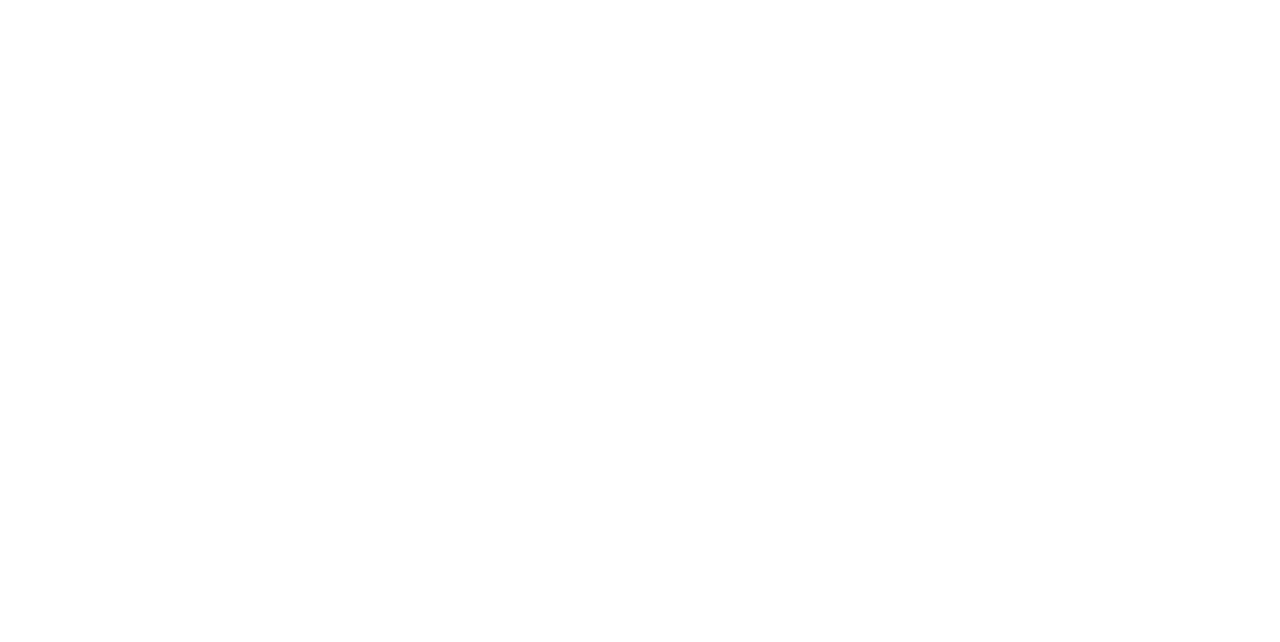
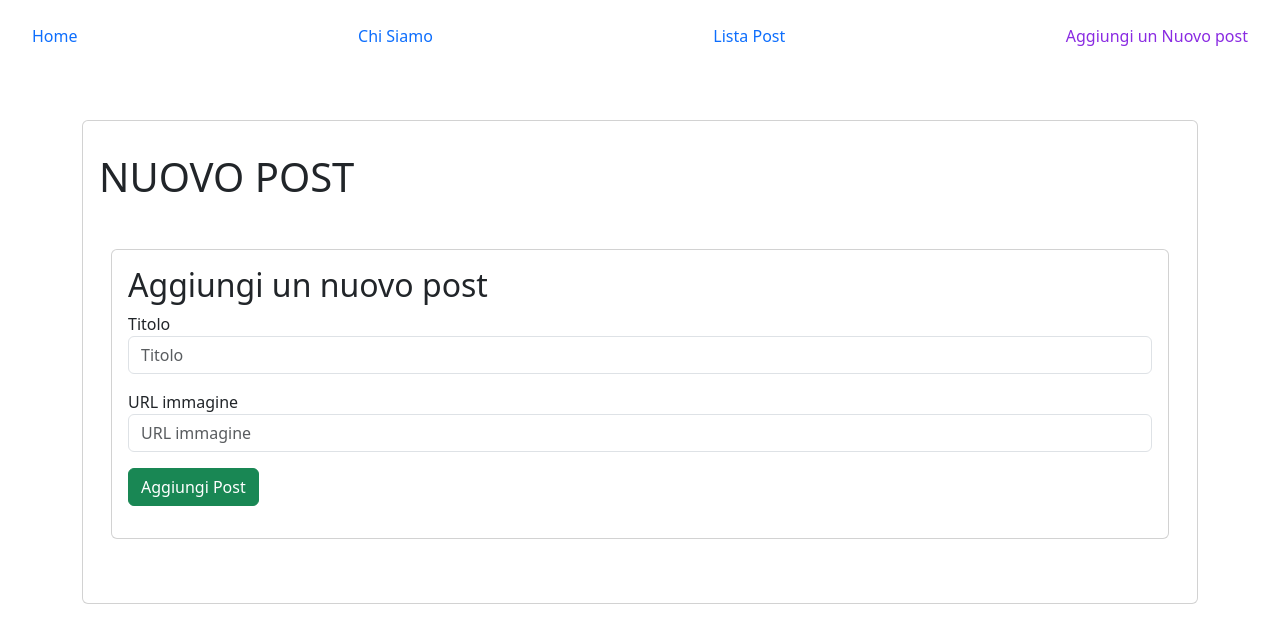
Before and after one commit to Kevin-Garri/react-router, a React (Vite) app: page /nuovo-post in a window 1280 px wide. Before the commit this address had no page. Shown: the top 642 px of the page. Built offline with nearby package versions, Linux system fonts and the light colour scheme.

Commit message:
fit: esercizio quasi completo con creazione del nuovo post e modifica nav e pagina errore

```diff
--- a/src/App.jsx
+++ b/src/App.jsx
@@ -4,6 +4,9 @@
 import HomePage from "./pages/HomePage"
 import ChiSiamo from "./pages/ChiSiamo"
 import ListaPost from "./pages/listaPost"
+import PostDetail from "./pages/PostDetailPage"
+import creazionePost from "./pages/CreazionePost"
+import ErrorPage from "./pages/ErrorPage"
 
 
 function App() {
@@ -15,6 +18,9 @@
           <Route path="/" Component={HomePage} />
           <Route path="/chi-siamo" Component={ChiSiamo} />
           <Route path="/lista-post" Component={ListaPost} />
+          <Route path="/dettaglio-post/:id" Component={PostDetail} />
+          <Route path="/nuovo-post" Component={creazionePost} />
+          <Route path="*" Component={ErrorPage} />
         </Route>
       </Routes>
     </BrowserRouter>
--- a/src/components/MainNav.jsx
+++ b/src/components/MainNav.jsx
@@ -2,20 +2,31 @@
 
 function MainNav() {
   return (
-    <nav>
-      <ul>
-        <li>
-          <NavLink to="/">Home</NavLink>
+    <nav className="conatainer p-3 ">
+      <ul className="nav d-flex justify-content-between">
+        <li className="nav-item">
+          <NavLink to="/" className="nav-link">
+            Home
+          </NavLink>
         </li>
         <li>
-          <NavLink to="/chi-siamo">Chi Siamo</NavLink>
+          <NavLink to="/chi-siamo" className="nav-link">
+            Chi Siamo
+          </NavLink>
         </li>
         <li>
-          <NavLink to="/lista-post">Lista Post</NavLink>
+          <NavLink to="/lista-post" className="nav-link">
+            Lista Post
+          </NavLink>
+        </li>
+        <li>
+          <NavLink to="/nuovo-post" className="nav-link">
+            Aggiungi un Nuovo post
+          </NavLink>
         </li>
       </ul>
     </nav>
-  )
+  );
 }
 
 export default MainNav
--- a/src/index.css
+++ b/src/index.css
@@ -1,3 +1,3 @@
 .active {
-  color: greenyellow;
+  color: blueviolet;
 }
--- /dev/null
+++ b/src/pages/CreazionePost.jsx
@@ -0,0 +1,88 @@
+import { useNavigate } from "react-router-dom";
+import axios from "axios";
+import { useState } from "react";
+
+const creazionePost = () => {
+  const initialFormData = {
+    title: "",
+    image: "",
+    content: "",
+  };
+
+  const navigate = useNavigate();
+  const baseApiUrl = import.meta.env.VITE_BASE_API_URL;
+  const [formData, setFormData] = useState(initialFormData);
+
+  //input
+  const modificaInput = (e) => {
+    const { name, value } = e.target;
+    setFormData((prevFormData) => ({
+      ...prevFormData,
+      [name]: value,
+    }));
+  };
+
+  //nuovo post
+  const gestioneNuovoPost = (e) => {
+    e.preventDefault();
+    axios.post(`${baseApiUrl}/posts`, newPost).then((res) => {
+      setFormData(initialFormData);
+      navigate("/posts");
+    });
+  };
+
+  return (
+    <>
+      <div className="container my-5">
+        <div className="card">
+          <div className="card-body">
+            <h1 className="my-3">NUOVO POST</h1>
+            <div className="container my-5">
+              <div className="card">
+                <div className="card-body">
+                  <div className="card-title">
+                    <h2>Aggiungi un nuovo post</h2>
+                  </div>
+                  <form action="" onSubmit={gestioneNuovoPost}>
+                    <div className="mb-3">
+                      <label htmlFor="title">Titolo</label>
+                      <input
+                        id="title"
+                        type="text"
+                        name="title"
+                        className="form-control"
+                        placeholder="Titolo"
+                        value={formData.title}
+                        onChange={modificaInput}
+                      />
+                    </div>
+                    <div className="mb-3">
+                      <label htmlFor="image">URL immagine</label>
+                      <input
+                        id="image"
+                        type="text"
+                        name="image"
+                        className="form-control"
+                        placeholder="URL immagine"
+                        value={formData.image}
+                        onChange={modificaInput}
+                      />
+                    </div>
+                    <div className="mb-3">
+                      <button className="btn btn-success" type="submit">
+                        Aggiungi Post
+                      </button>
+                    </div>
+                  </form>
+                </div>
+              </div>
+            </div>
+          </div>
+        </div>
+      </div>
+    </>
+  );
+}
+
+
+export default creazionePost
--- /dev/null
+++ b/src/pages/ErrorPage.jsx
@@ -0,0 +1,11 @@
+const ErrorPage = () => {
+  return (
+    <>
+      <div className="container my-4 d-flex justify-content-center">
+        ERROR 404 NOT FOUND
+      </div>
+    </>
+  );
+};
+
+export default ErrorPage;
--- a/src/pages/HomePage.jsx
+++ b/src/pages/HomePage.jsx
@@ -4,7 +4,10 @@
   return (
 
     <>
-      <h1>HomePage</h1>
+      <div className="container my-4 d-flex justify-content-center">
+
+        <h1>HomePage</h1>
+      </div>
     </>
   )
 }
--- a/src/pages/PostDetailPage.jsx
+++ b/src/pages/PostDetailPage.jsx
@@ -3,6 +3,7 @@
 import { useEffect, useState } from "react";
 
 const PostDetail = () => {
+  const { id } = useParams();
   const baseApiUrl = import.meta.env.VITE_BASE_API_URL;
   const [posts, setPosts] = useState(null);
   const navigate = useNavigate();
@@ -10,7 +11,7 @@
   //fetch dei post
   const fetchPosts = () => {
     axios
-      .get(`${baseApiUrl}/posts`)
+      .get(`${baseApiUrl}/posts/${id}`)
       .then((res) => {
         setPosts(res.data);
       })
@@ -22,9 +23,44 @@
   //use effect di fetch post
   useEffect(() => {
     fetchPosts()
-  }, [])
+  }, [id])
 
-  return
+  //delete eliminazione
+  const eliminazione = () => {
+    axios
+      .delete(`${baseApiUrl}/posts/${id}`)
+      .then(() => {
+        navigate("/posts");
+      })
+      .catch((error) => {
+        console.error("Error deleting post:", error);
+      });
+  };
+
+  return (
+    <>
+      <div className="container my-5">
+        <div className="card">
+          <div className="card-body">
+            <h1>{posts?.name}</h1>
+            <img className="my-3 img-fluid" src={posts?.image} alt={posts?.title} />
+            <p>{posts?.content}</p>
+            <p>
+              Tags: <strong>{posts?.tags.join(", ")}</strong>
+            </p>
+            <div className="d-flex justify-content-between">
+              <button className="btn btn-success" onClick={() => navigate(-1)}>
+                Torna
+              </button>
+              <button className="btn btn-danger" onClick={eliminazione}>
+                Elimina
+              </button>
+            </div>
+          </div>
+        </div>
+      </div>
+    </>
+  )
 }
 
 export default PostDetail
--- a/src/pages/listaPost.jsx
+++ b/src/pages/listaPost.jsx
@@ -27,7 +27,33 @@
   return (
 
     <>
-      <h1>Lista Post</h1>
+      <div className="container my-5">
+        <div className="card">
+          <div className="card-body">
+            <h1>Lista Post</h1>
+            <ul className="list-group my-5">
+              {posts === null ? (
+                <h2>Loading...</h2>
+              ) : (
+                posts.map((post) => (
+                  <li
+                    key={post.id}
+                    className="list-group-item d-flex justify-content-between"
+                  >
+                    <span>{post.title}</span>
+                    <Link
+                      className="btn btn-success"
+                      to={`/dettaglio-post/${post.id}`}
+                    >
+                      Vedi dettaglio
+                    </Link>
+                  </li>
+                ))
+              )}
+            </ul>
+          </div>
+        </div>
+      </div>
     </>
   )
 }
```
